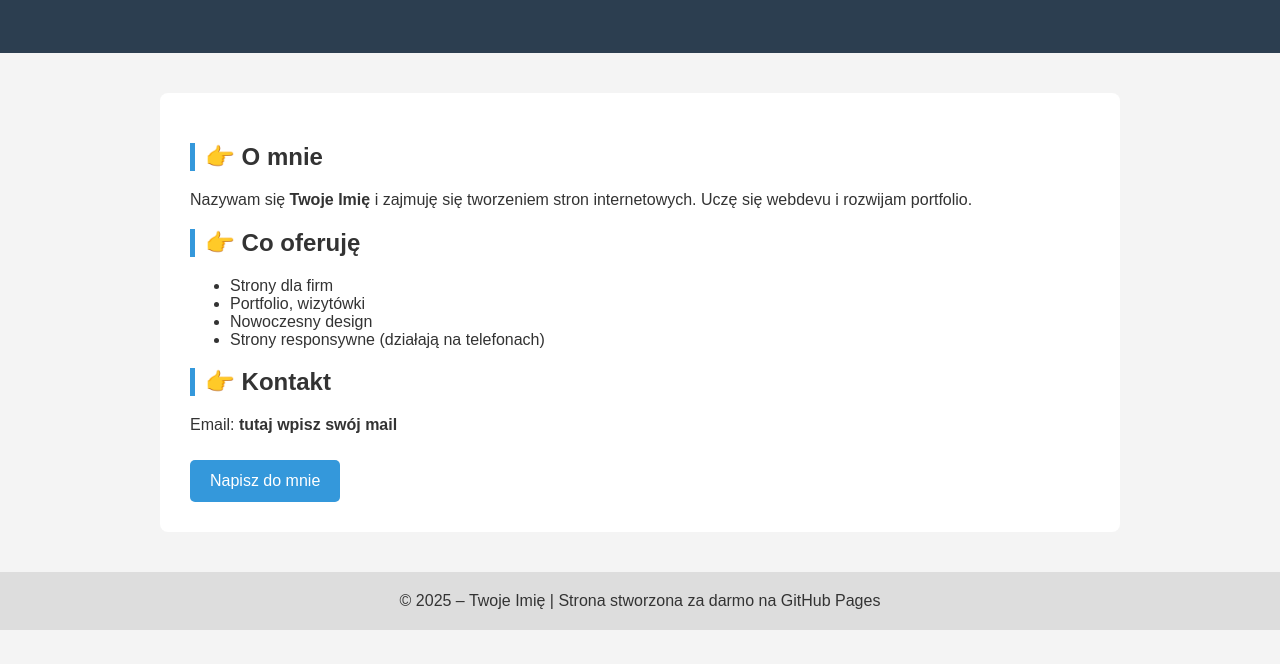
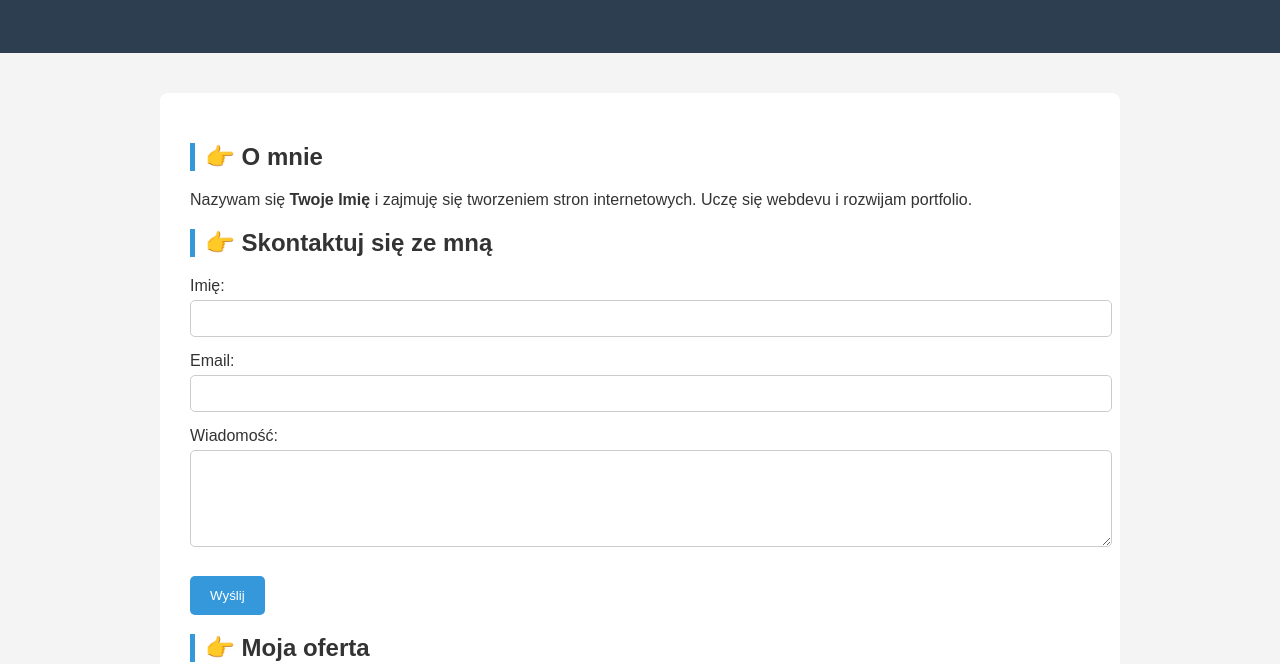
Before and after one commit to Maksiu-21/Strona-testowa, a plain HTML site: page index.html in a window 1280 px wide. Shown: the part 141-805 px from the top of the page. Drawn offline with Linux system fonts and the light colour scheme.

Commit message:
Update index.html

```diff
--- a/index.html
+++ b/index.html
@@ -47,6 +47,18 @@
         .btn:hover {
             background: #2980b9;
         }
+        input, textarea {
+            width: 100%;
+            padding: 10px;
+            margin-top: 5px;
+            margin-bottom: 15px;
+            border-radius: 5px;
+            border: 1px solid #ccc;
+        }
+        button {
+            cursor: pointer;
+            border: none;
+        }
     </style>
 </head>
 <body>
@@ -57,20 +69,35 @@
 </header>
 
 <div class="container">
+    <!-- Etap 1: O mnie -->
     <h2>👉 O mnie</h2>
     <p>Nazywam się <b>Twoje Imię</b> i zajmuję się tworzeniem stron internetowych. Uczę się webdevu i rozwijam portfolio.</p>
 
-    <h2>👉 Co oferuję</h2>
+    <!-- Etap 2: Formularz kontaktowy -->
+    <h2>👉 Skontaktuj się ze mną</h2>
+    <form action="https://formspree.io/f/mayvlrle" method="POST">
+        <label>Imię:</label>
+        <input type="text" name="name" required>
+        <label>Email:</label>
+        <input type="email" name="email" required>
+        <label>Wiadomość:</label>
+        <textarea name="message" rows="5" required></textarea>
+        <button type="submit" class="btn">Wyślij</button>
+    </form>
+
+    <!-- Etap 3: Oferta / monetyzacja -->
+    <h2>👉 Moja oferta</h2>
+    <p>Oferuję profesjonalne strony internetowe dla firm i freelancerów. Skontaktuj się ze mną i zamów własną stronę!</p>
+    <a class="btn" href="mailto:twojmail@gmail.com">Zamów stronę</a>
+
+    <!-- Etap 4: Blog / portfolio -->
+    <h2>👉 Mój blog / portfolio</h2>
+    <p>Sprawdź moje najnowsze artykuły o webdevie i nowoczesnym designie:</p>
     <ul>
-        <li>Strony dla firm</li>
-        <li>Portfolio, wizytówki</li>
-        <li>Nowoczesny design</li>
-        <li>Strony responsywne (działają na telefonach)</li>
+        <li><a href="#">Jak stworzyć responsywną stronę w 1 dzień</a></li>
+        <li><a href="#">5 błędów początkującego webdevera</a></li>
+        <li><a href="#">Nowoczesny design w 2025</a></li>
     </ul>
-
-    <h2>👉 Kontakt</h2>
-    <p>Email: <b>tutaj wpisz swój mail</b></p>
-    <a class="btn" href="mailto:twojmail@gmail.com">Napisz do mnie</a>
 </div>
 
 <div class="footer">
```
